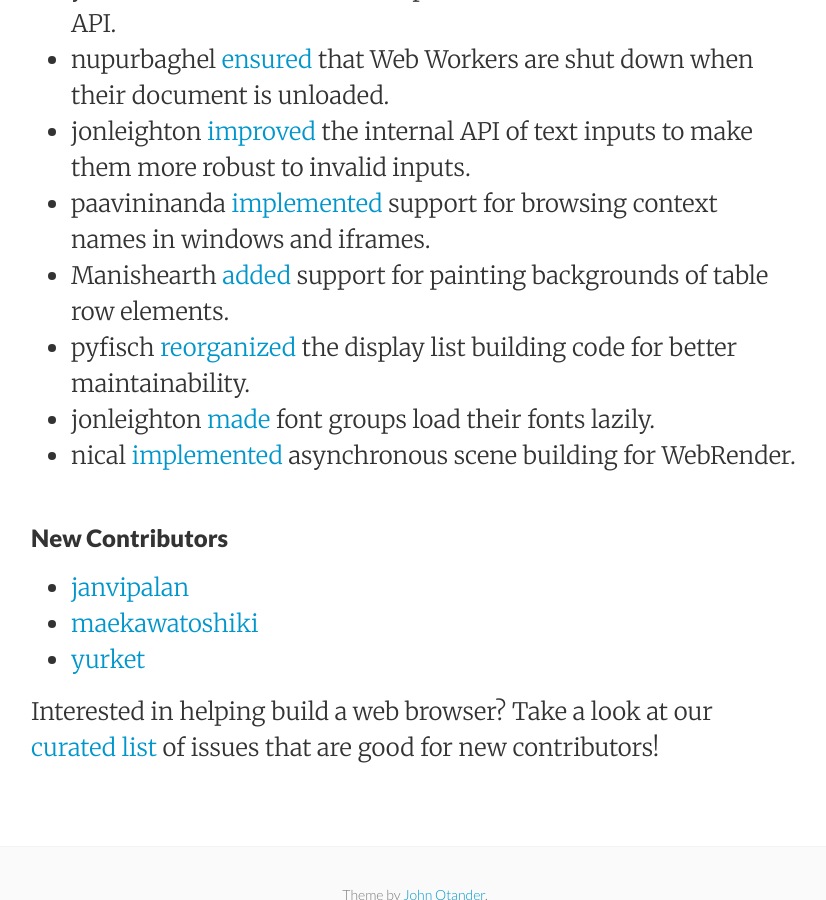
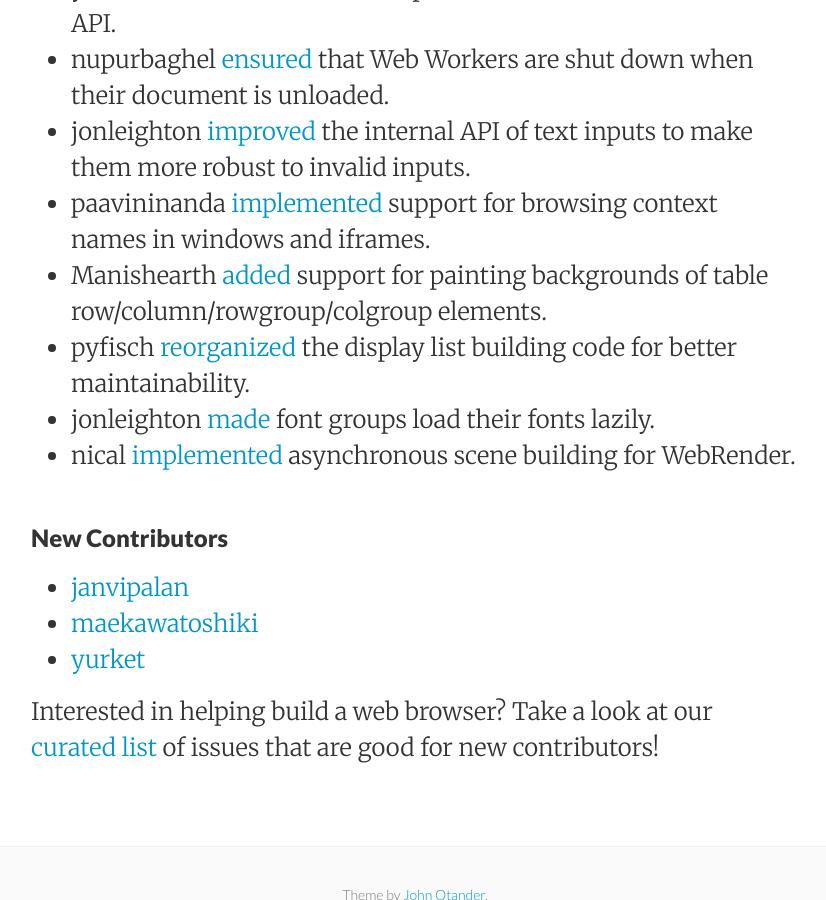
Before and after one commit to servo/blog.servo.org, a Jekyll site: the page built from _posts/2018-02-26-twis-105.md, in a window 1280 px wide and 900 px high, scrolled down 1407 px. Shown: the whole window, without its empty margins (225-1051 px from the left). Built offline with Jekyll 4.4.1, drawn with Linux system fonts in a browser that asks for light colours.

Commit message:
not just rows

```diff
--- a/_posts/2018-02-26-twis-105.md
+++ b/_posts/2018-02-26-twis-105.md
@@ -30,7 +30,7 @@ This week's status updates are [here](https://www.standu.ps/project/servo/).
 - nupurbaghel [ensured](https://github.com/servo/servo/pull/20068) that Web Workers are shut down when their document is unloaded.
 - jonleighton [improved](https://github.com/servo/servo/pull/20051) the internal API of text inputs to make them more robust to invalid inputs.
 - paavininanda [implemented](https://github.com/servo/servo/pull/20036) support for browsing context names in windows and iframes.
-- Manishearth [added](https://github.com/servo/servo/pull/20034) support for painting backgrounds of table row elements.
+- Manishearth [added](https://github.com/servo/servo/pull/20034) support for painting backgrounds of table row/column/rowgroup/colgroup elements.
 - pyfisch [reorganized](https://github.com/servo/servo/pull/20031) the display list building code for better maintainability.
 - jonleighton [made](https://github.com/servo/servo/pull/20021) font groups load their fonts lazily.
 - nical [implemented](https://github.com/servo/webrender/pull/2362) asynchronous scene building for WebRender.
```
